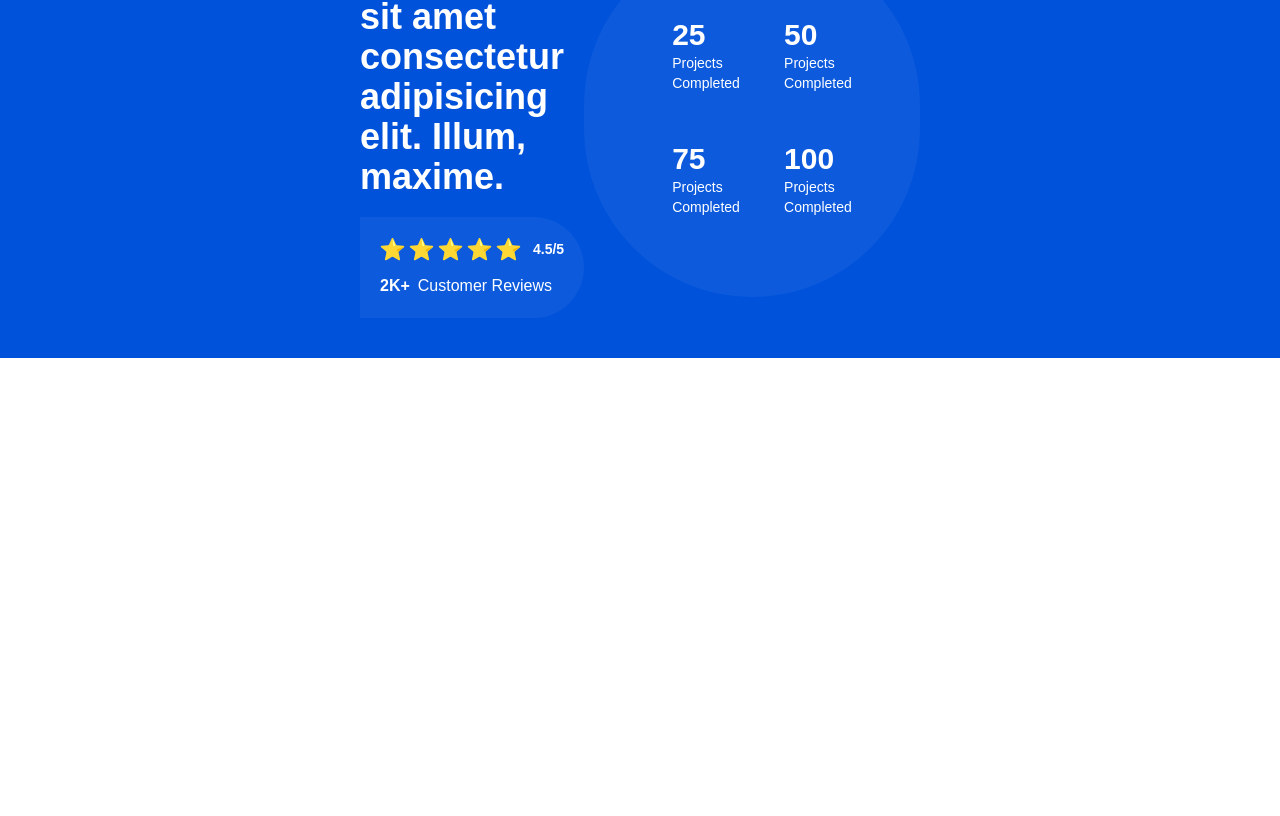
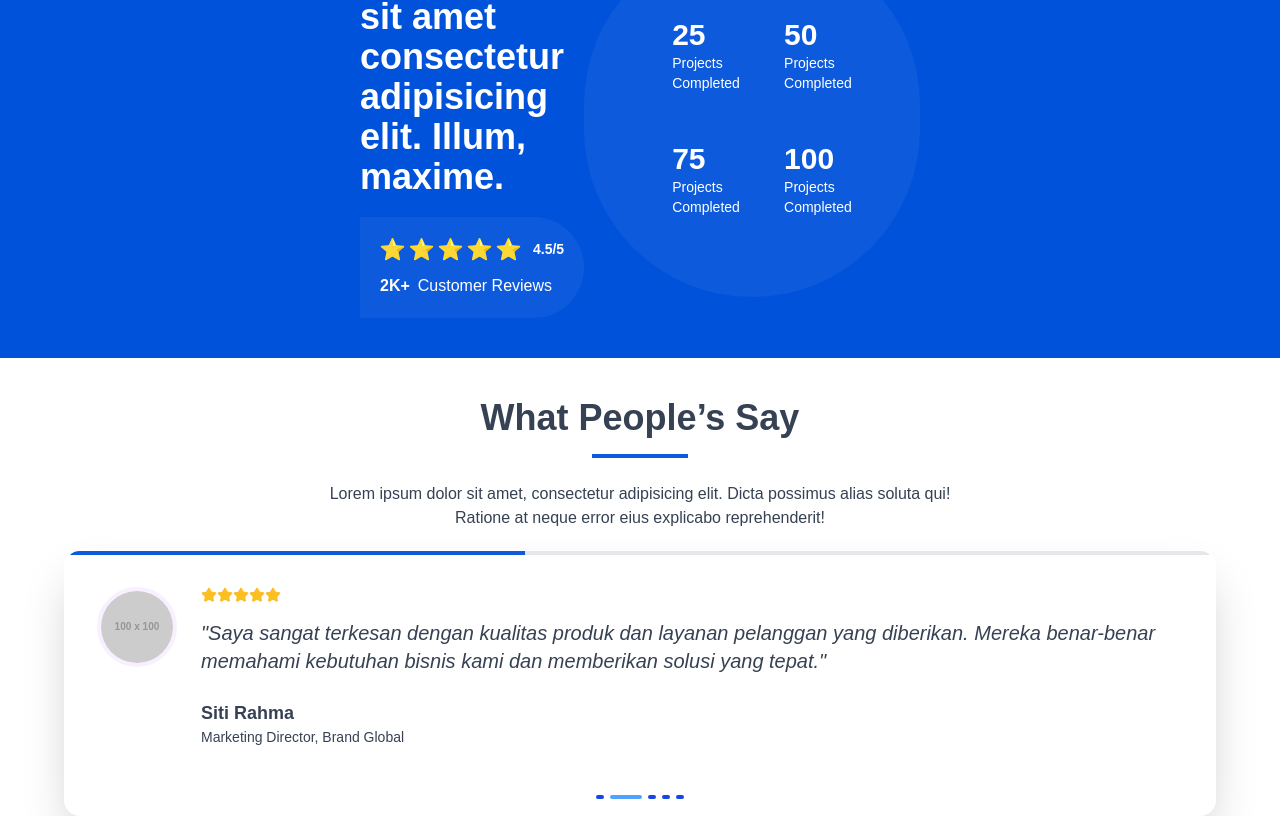
Before and after one commit to ariekas/FE-Company-pippa, a Next.js app: page / in a window 1280 px wide. Shown: the part 3012-3828 px from the top of the page. Before the commit the page ends 3410 px from the top, so only its background shows below. Built offline with nearby package versions, Linux system fonts and the light colour scheme.

Commit message:
create: view reviews carasoul auto

```diff
--- a/package.json
+++ b/package.json
@@ -10,6 +10,7 @@
   },
   "dependencies": {
     "framer-motion": "^12.9.2",
+    "lucide-react": "^0.507.0",
     "next": "15.3.1",
     "react": "^19.0.0",
     "react-dom": "^19.0.0",
--- a/src/app/page.jsx
+++ b/src/app/page.jsx
@@ -1,5 +1,6 @@
 'use client'
 import { useState, useEffect } from "react";
+import { Star } from 'lucide-react';
 
 
 // import { useState, useEffect } from 'react';
@@ -139,6 +140,77 @@ export default function Home() {
       window.removeEventListener('scroll', handleScroll);
     };
   }, []);
+
+
+  const reviews = [
+    {
+      id: 1,
+      name: 'Andi Wijaya',
+      position: 'CEO, Tech Innovate',
+      content: 'Layanan yang luar biasa! Tim sangat profesional dan responsif terhadap kebutuhan kami. Tidak ragu untuk merekomendasikan kepada siapa pun yang mencari solusi berkualitas.',
+      rating: 5,
+      image: 'https://placehold.co/100x100.png?text=Photo+1'
+    },
+    {
+      id: 2,
+      name: 'Siti Rahma',
+      position: 'Marketing Director, Brand Global',
+      content: 'Saya sangat terkesan dengan kualitas produk dan layanan pelanggan yang diberikan. Mereka benar-benar memahami kebutuhan bisnis kami dan memberikan solusi yang tepat.',
+      rating: 5,
+      image: 'https://placehold.co/100x100.png?text=Photo+2'
+    },
+    {
+      id: 3,
+      name: 'Budi Santoso',
+      position: 'CTO, Digital Solution',
+      content: 'Bekerja sama dengan tim ini adalah keputusan terbaik yang kami buat. Mereka tidak hanya memberikan produk berkualitas tinggi tetapi juga mendukung kami di setiap langkah.',
+      rating: 4,
+      image: 'https://placehold.co/100x100.png?text=Photo+3'
+    },
+    {
+      id: 4,
+      name: 'Dewi Anggraini',
+      position: 'COO, Startup Ventures',
+      content: 'Pengalaman yang sangat memuaskan! Tim mereka sangat berpengetahuan dan membantu dalam menyelesaikan masalah kami dengan cepat dan efisien.',
+      rating: 5,
+      image: 'https://placehold.co/100x100.png?text=Photo+4'
+    },
+    {
+      id: 5,
+      name: 'Rudi Hartono',
+      position: 'IT Manager, Enterprise Corp',
+      content: 'Produk mereka telah membantu kami meningkatkan efisiensi dan produktivitas. Dukungan teknis mereka juga sangat responsif dan membantu.',
+      rating: 4,
+      image: 'https://placehold.co/100x100.png?text=Photo+5'
+    }
+  ];
+
+  const [currentSlide, setCurrentSlide] = useState(0);
+
+  // Auto slide functionality
+  useEffect(() => {
+    const interval = setInterval(() => {
+      setCurrentSlide((prev) => (prev === reviews.length - 1 ? 0 : prev + 1));
+    }, 5000);
+
+    return () => clearInterval(interval);
+  }, [reviews.length]);
+
+  // Render stars based on rating
+  const renderStars = (rating) => {
+    return Array(5).fill(0).map((_, index) => (
+      <Star
+        key={index}
+        size={16}
+        fill={index < rating ? "#FBBF24" : "none"}
+        stroke={index < rating ? "#FBBF24" : "#CBD5E0"}
+      />
+    ));
+  };
+
+  // Progress indicator calculation
+  const progressPercentage = ((currentSlide + 1) / reviews.length) * 100;
+
   return (
     <div className="bg-white">
       <div className="bg-[#F5F8FE] p-5 -full">
@@ -268,7 +340,68 @@ export default function Home() {
           </div>
         </div>
       </div>
+      <div className="w-full container mx-auto">
+        <div className="max-w-6xl mx-auto">
+          <div className="text-center mb-5">
+            <h2 className="text-4xl font-bold text-gray-700 mb-4">What People’s Say</h2>
+            <div className="w-24 h-1 bg-[#0D5BDC] mx-auto mb-6"></div>
+            <p className="text-gray-700 max-w-2xl mx-auto">
+              Lorem ipsum dolor sit amet, consectetur adipisicing elit. Dicta possimus alias soluta qui! Ratione at neque error eius explicabo reprehenderit!
+            </p>
+          </div>
+          <div className="relative">
+            <div className="overflow-hidden rounded-2xl shadow-2xl bg-white/5 backdrop-blur-lg border border-white/10">
+              {/* Progress bar */}
+              <div className="h-1 bg-gray-200">
+                <div
+                  className="h-full bg-[#0D5BDC] transition-all duration-500 ease-out"
+                  style={{ width: `${progressPercentage}%` }}
+                ></div>
+              </div>
 
+              <div
+                className="flex transition-transform duration-1000 ease-in-out "
+                style={{ transform: `translateX(-${currentSlide * 100}%)` }}
+              >
+                {reviews.map((review) => (
+                  <div key={review.id} className="w-full flex-shrink-0 p-8 ">
+                    <div className="flex flex-col md:flex-row items-center md:items-start gap-6">
+                      <div className="flex-shrink-0">
+                        <div className="h-20 w-20 rounded-full overflow-hidden border-4 border-purple-300/20">
+                          <img src={review.image} alt={review.name} className="w-full h-full object-cover" />
+                        </div>
+                      </div>
+                      <div className="flex-1">
+                        <div className="flex mb-4">
+                          {renderStars(review.rating)}
+                        </div>
+                        <blockquote className="text-gray-700 text-lg md:text-xl mb-6 italic font-light">
+                          "{review.content}"
+                        </blockquote>
+                        <div className="flex flex-col">
+                          <h3 className="font-bold text-lg text-gray-700">{review.name}</h3>
+                          <p className="text-gray-700 text-sm">{review.position}</p>
+                        </div>
+                      </div>
+                    </div>
+                  </div>
+                ))}
+              </div>
+              <div className="flex justify-center py-4 gap-1.5">
+                {reviews.map((_, index) => (
+                  <div
+                    key={index}
+                    className={`h-1 rounded-full transition-all duration-300 ${index === currentSlide
+                      ? 'w-8 bg-blue-400'
+                      : 'w-2 bg-blue-700'
+                      }`}
+                  />
+                ))}
+              </div>
+            </div>
+          </div>
+        </div>
+      </div>
     </div>
   );
 }
```
Also changed, not shown: 1 other file (tests, documents, lock files or other folders).
